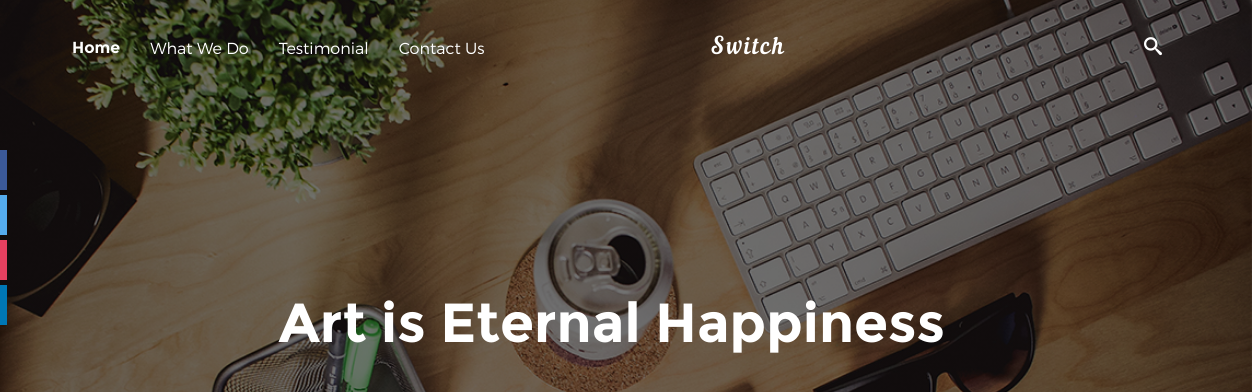
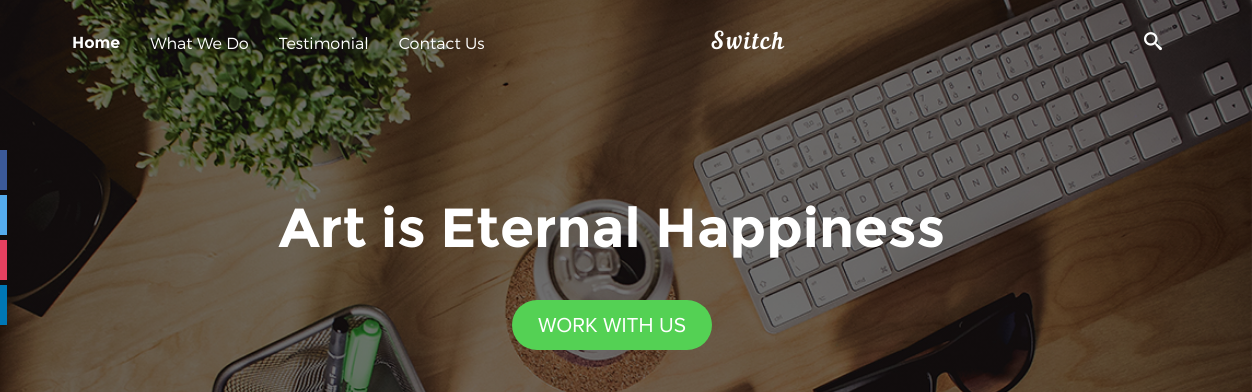
Before and after one commit to rippera/Switch, a website: page index.html in a window 1280 px wide. Shown: the top 392 px of the page, 28-1280 px from the left. Drawn offline with nearby package versions, Linux system fonts and the light colour scheme; files whose address does not match are found by name; a web font is replaced by a local one.

Commit message:
no message

```diff
--- a/index.html
+++ b/index.html
@@ -16,9 +16,11 @@
 </head>
 
 <body>
+<div class="go__top" id="gotop"><a href="#top"><i class="fas fa-arrow-up"></i></a></div>
 <section class="header-section">
-    <div class="container">
-        <header class="d-flex header">
+    <header id="header__" class="  header__fixed">
+        <div class="container ">
+            <div class="header__container d-flex ">
                 <div class="navigation">
                     <nav class="navv">
                         <ul class="nav-ul d-flex">
@@ -34,7 +36,10 @@
                     <input type="text" class="search_input" placeholder="Search...">
                     <div class="icon-search search"></div>
                 </div>
+            </div>
+        </div>
     </header>
+    <div class="container">
         <div class="main_title">Art is Eternal Happiness</div>
         <div class="main_btn">WORK WITH US</div>
         <div class="scroll_btn relative">scroll down<p class="icon-arrow-down2"></p>
--- a/js/index.js
+++ b/js/index.js
@@ -7,10 +7,36 @@ $(document).ready(function(){
     });
 });
 
-window.addEventListener('load',setTimeout);
+document.addEventListener('load',setTimeout);
 setTimeout(socIconAnimation,2000);
 function socIconAnimation() {
     let socialWrapper = document.getElementById('social__wrapper');
     socialWrapper.style.left = '-5px';
     socialWrapper.classList.add('socAnimation');
 };
+
+function headerAnimations() {
+  let header = document.querySelector('.header__fixed');
+  let topPos = window.pageYOffset;
+  if (topPos > 100) {
+    header.style.background = 'rgba(0,0,0,0.9)';
+    header.style.padding    = '15px 0';
+  }else{
+    header.style.background = 'transparent';
+    header.style.padding    = '30px 0';
+  }
+}
+
+function goTop() {
+  let goTop = document.getElementById('gotop');
+  let topPos = window.pageYOffset;
+  if (topPos > 250){
+    goTop.style.opacity = '1';
+  }else{
+    goTop.style.opacity = '0';
+  }
+}
+window.addEventListener('scroll',function(){
+  headerAnimations();
+  goTop();
+});
--- a/scss/modules/classes.scss
+++ b/scss/modules/classes.scss
@@ -1,3 +1,6 @@
+html{
+  scroll-behavior: smooth;
+}
 .nav-active{
     font-family: $MontBold !important;
 }
@@ -16,6 +19,31 @@
 .mt-30{
   margin-top: 30px;
 }
+
+.go__top{
+  // display: none;
+  opacity: 0;
+  height: 40px;
+  width: 40px;
+  background: green;
+  position: fixed;
+  bottom: 10px;
+  right: 30px;
+  border-radius: 50px;
+  z-index: 25;
+  line-height: 1.7;
+  text-align: center;
+  font-size: 18px;
+  padding: 5px;
+  color: $White;
+  transition: all .3s linear;
+}
+
+
+
+
+
+
 [class^="icon-"], [class*=" icon-"] {
   font-family: 'icomoon' !important;
   speak: none;
--- a/scss/page/header.scss
+++ b/scss/page/header.scss
@@ -7,10 +7,20 @@
     height: 660px;
     background-attachment: fixed;
 }
-.header{
+
+.header__fixed{
+    position: fixed;
+    top: 0;
+    left: 0;
+    width: 100%;
+    z-index: 9999;
+    background: transparent;
+    transition: all .3s linear;
+    padding: 30px 0;
+}
+.header__container{
     justify-content: space-between;
     align-items: center;
-    padding: 35px 0;
 }
 .nav-li{
     padding: 0 15px;
@@ -81,7 +91,7 @@
     font-size: 55px;
     text-align: center;
     color: $White;
-    margin-top: 200px;
+    padding-top: 200px;
 }
 .main_btn{
     font-family: $ProxRegular;
```
Also changed, not shown: style/style.css, 1 other file. Lines whose indentation alone changed are shown as unchanged.
